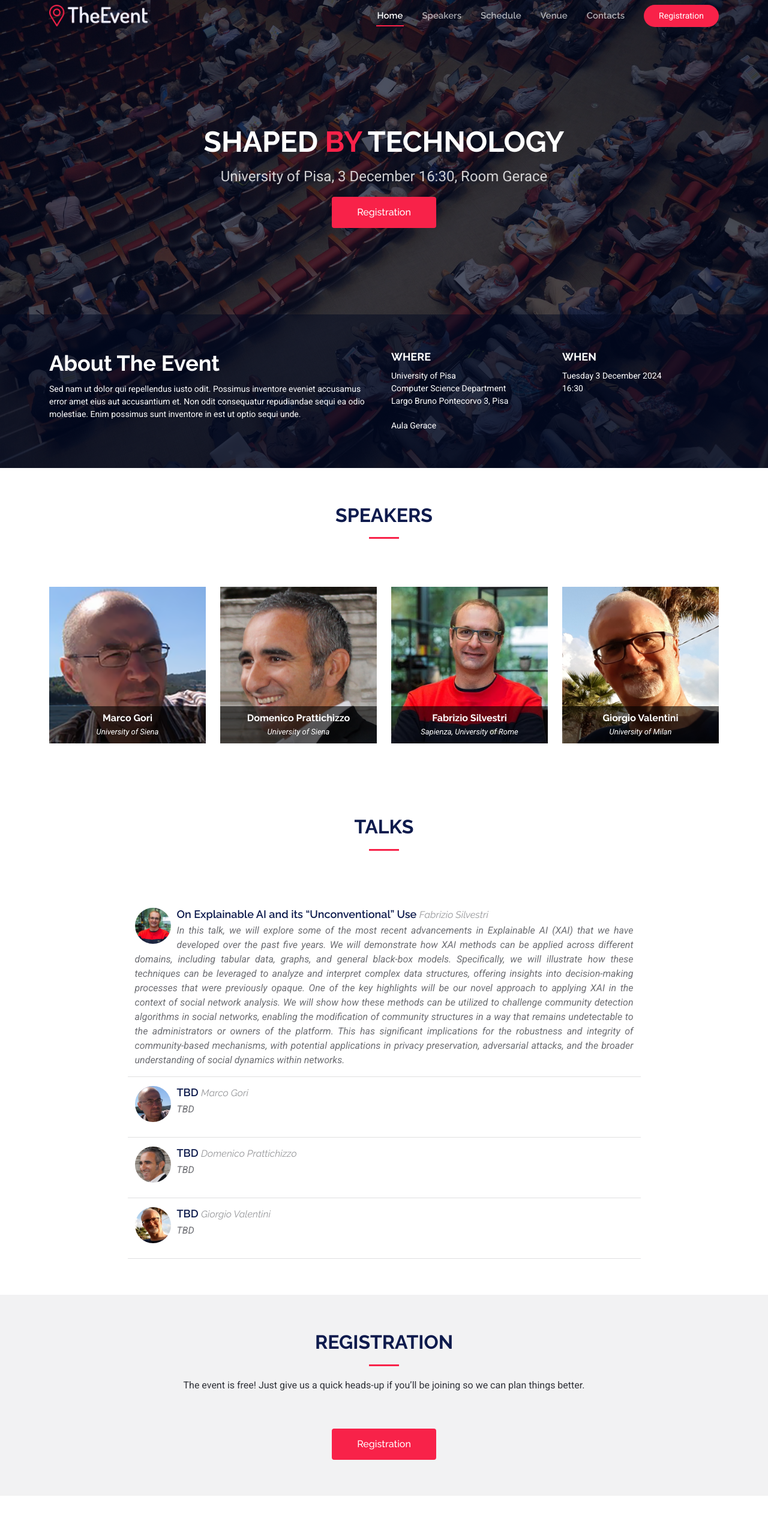
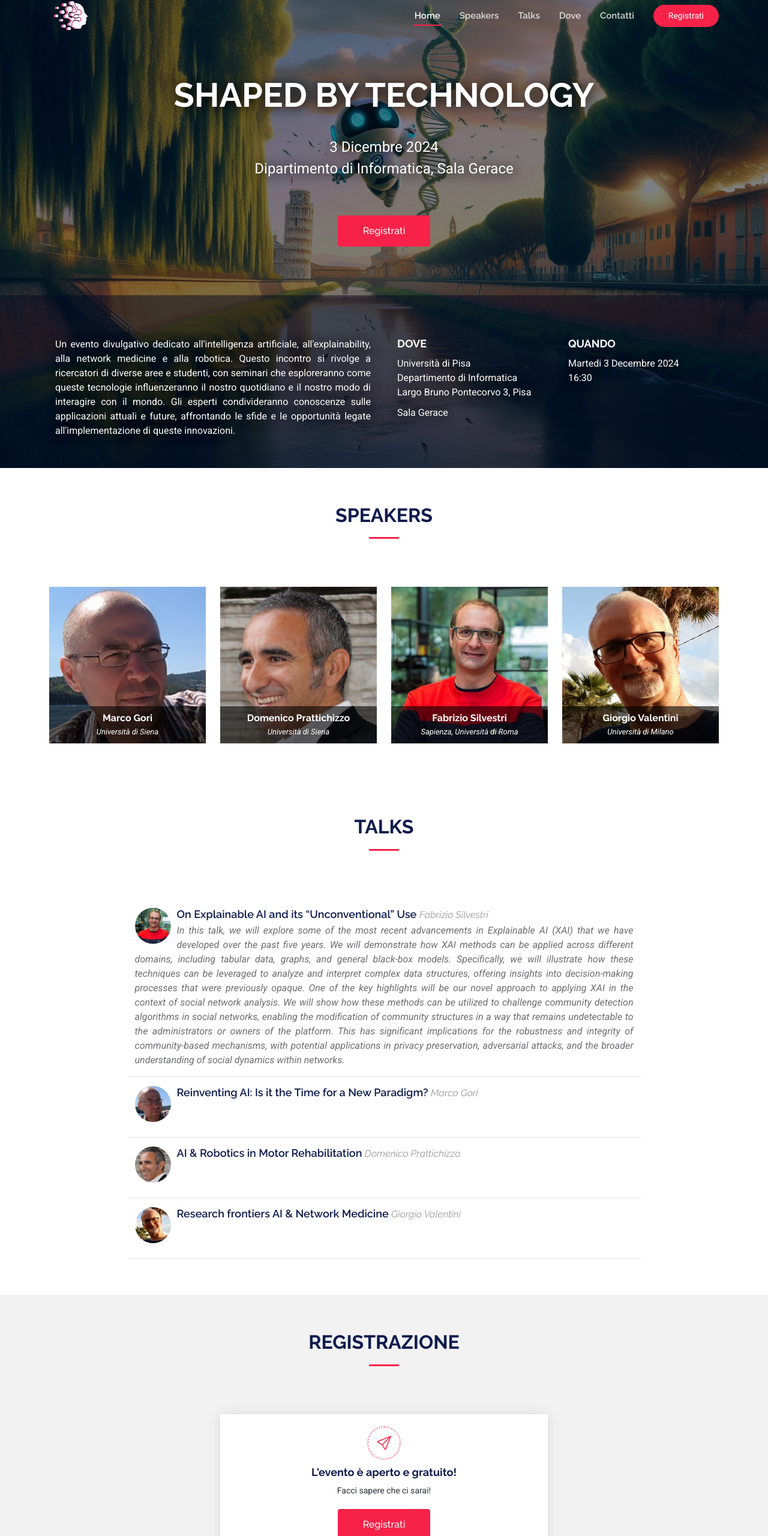
Before and after one commit to ShapedByTechnology/ShapedByTechnology.github.io, a plain HTML site: page index.html in a window 1280 px wide. Shown: the part 20-2580 px from the top of the page at 60% size. Drawn offline with Linux system fonts and the light colour scheme; a web font is replaced by a local one.

Commit message:
Many changes: translated, background, logos, fonts, etc.

```diff
--- a/assets/css/main.css
+++ b/assets/css/main.css
@@ -14,6 +14,7 @@
 :root {
   --default-font: "Roboto",  system-ui, -apple-system, "Segoe UI", Roboto, "Helvetica Neue", Arial, "Noto Sans", "Liberation Sans", sans-serif, "Apple Color Emoji", "Segoe UI Emoji", "Segoe UI Symbol", "Noto Color Emoji";
   --heading-font: "Raleway",  sans-serif;
+  --master-font: "Telegraf", "Raleway",  sans-serif;
   --nav-font: "Raleway",  sans-serif;
 }
 
@@ -29,7 +30,7 @@
 
 /* Nav Menu Colors - The following color variables are used specifically for the navigation menu. They are separate from the global colors to allow for more customization options */
 :root {
-  --nav-color: rgba(255, 255, 255, 0.65);  /* The default color of the main navmenu links */
+  --nav-color: rgba(255, 255, 255, 0.8);  /* The default color of the main navmenu links */
   --nav-hover-color: #ffffff; /* Applied to main navmenu links when they are hovered over or active */
   --nav-mobile-background-color: #ffffff; /* Used as the background color for mobile navigation menu */
   --nav-dropdown-background-color: #ffffff; /* Used as the background color for dropdown items that appear when hovering over primary navigation items */
@@ -226,7 +227,7 @@ h6 {
   --heading-color: #ffffff;
   color: var(--default-color);
   background-color: var(--background-color);
-  padding: 20px 0;
+  padding: 10px 0;
   transition: all 0.5s;
   z-index: 997;
 }
@@ -236,7 +237,7 @@ h6 {
 }
 
 .header .logo img {
-  max-height: 36px;
+  max-height: 72px;
   margin-right: 8px;
 }
 
@@ -891,7 +892,7 @@ section,
 
 .hero:before {
   content: "";
-  background: color-mix(in srgb, var(--background-color), transparent 30%);
+  background: color-mix(in srgb, var(--background-color), transparent 50%);
   position: absolute;
   inset: 0;
   z-index: 2;
@@ -904,8 +905,19 @@ section,
 
 .hero h2 {
   margin: 0;
-  font-size: 48px;
+  font-family: var(--master-font);
+  font-size: 56px;
   font-weight: 700;
+  text-shadow: 2px 2px 20px #000000;
+}
+
+.hero h2 img {
+  position: relative;
+  display: inline-block;
+  top: -5px;
+  width: 60px;
+  height: 60px;
+  margin: 0px 5px;
 }
 
 .hero h2 span {
@@ -913,7 +925,8 @@ section,
 }
 
 .hero p {
-  color: color-mix(in srgb, var(--default-color), transparent 20%);
+  text-shadow: 2px 2px 20px #000000;
+  color: color-mix(in srgb, var(--default-color));
   margin: 10px 0 0 0;
   font-size: 24px;
 }
@@ -959,13 +972,13 @@ section,
   font-size: 18px;
   font-weight: bold;
   text-transform: uppercase;
-  margin-bottom: 10px;
+  margin: 10px;
   color: #fff;
 }
 
 .hero .about-info p {
-  font-size: 14px;
-  margin-bottom: 20px;
+  font-size: 16px;
+  margin: 10px;
   color: #fff;
 }
 
@@ -1517,6 +1530,7 @@ section,
   font-weight: 500;
   transition: 0.3s;
   font-family: var(--heading-font);
+  margin: 20px;
 }
 
 .buy-tickets .buy-btn:hover {
@@ -1551,13 +1565,13 @@ section,
 /*--------------------------------------------------------------
 # Contact Section
 --------------------------------------------------------------*/
-.contact .info-item {
+.info-item {
   background-color: var(--surface-color);
   padding: 20px 0 30px 0;
   box-shadow: 0px 0px 20px rgba(0, 0, 0, 0.1);
 }
 
-.contact .info-item i {
+.info-item i {
   font-size: 20px;
   color: var(--accent-color);
   width: 56px;
@@ -1572,17 +1586,21 @@ section,
   border: 2px dotted color-mix(in srgb, var(--accent-color), transparent 40%);
 }
 
-.contact .info-item h3 {
+.info-item h3 {
   font-size: 20px;
   font-size: 18px;
   font-weight: 700;
   margin: 10px 0;
 }
 
-.contact .info-item p {
+.info-item p {
   padding: 0;
   margin-bottom: 0;
   font-size: 14px;
+}
+
+.info-item a {
+  color: var(--heading-color);
 }
 
 .contact .php-email-form {
--- a/index.html
+++ b/index.html
@@ -9,13 +9,14 @@
   <meta name="keywords" content="">
 
   <!-- Favicons -->
-  <link href="assets/img/favicon.png" rel="icon">
-  <link href="assets/img/apple-touch-icon.png" rel="apple-touch-icon">
+  <link href="assets/img/logos/logo-testa-NR.svg" rel="icon">
+  <link href="assets/img/logos/logo-testa-NR.svg" rel="apple-touch-icon">
 
   <!-- Fonts -->
   <link href="https://fonts.googleapis.com" rel="preconnect">
   <link href="https://fonts.gstatic.com" rel="preconnect" crossorigin>
   <link href="https://fonts.googleapis.com/css2?family=Roboto:ital,wght@0,100;0,300;0,400;0,500;0,700;0,900;1,100;1,300;1,400;1,500;1,700;1,900&family=Raleway:ital,wght@0,100;0,200;0,300;0,400;0,500;0,600;0,700;0,800;0,900;1,100;1,200;1,300;1,400;1,500;1,600;1,700;1,800;1,900&display=swap" rel="stylesheet">
+  <link href="https://fonts.cdnfonts.com/css/telegraf" rel="stylesheet">
 
   <!-- Vendor CSS Files -->
   <link href="assets/vendor/bootstrap/css/bootstrap.min.css" rel="stylesheet">
@@ -23,7 +24,7 @@
   <link href="assets/vendor/aos/aos.css" rel="stylesheet">
 
   <!-- Main CSS File -->
-  <link href="assets/css/main.css" rel="stylesheet">
+  <link href="assets/css/main.css?v=1.0" rel="stylesheet">
   <link href="assets/css/team.css" rel="stylesheet">
 
   <!-- =======================================================
@@ -41,7 +42,7 @@
     <div class="container-fluid container-xl position-relative d-flex align-items-center">
 
       <a href="index.html" class="logo d-flex align-items-center me-auto">
-        <img src="assets/img/logo.png" alt="">
+        <img src="assets/img/logos/logo-testa-BR.svg" alt="">
         <!-- Uncomment the line below if you also wish to use an text logo -->
         <!-- <h1 class="sitename">TheEvent</h1>  -->
       </a>
@@ -50,30 +51,39 @@
         <ul>
           <li><a href="#hero" class="active">Home<br></a></li>
           <li><a href="#speakers">Speakers</a></li>
-          <li><a href="#schedule">Schedule</a></li>
-          <li><a href="#venue">Venue</a></li>
-          <li><a href="#contact">Contacts</a></li>
+          <li><a href="#schedule">Talks</a></li>
+          <li><a href="#venue">Dove</a></li>
+          <li><a href="#contact">Contatti</a></li>
         </ul>
         <i class="mobile-nav-toggle d-xl-none bi bi-list"></i>
       </nav>
 
-      <a class="cta-btn d-none d-sm-block" href="#buy-tickets">Registration</a>
+      <a class="cta-btn d-none d-sm-block" href="#buy-tickets">Registrati</a>
 
     </div>
   </header>
 
   <main class="main">
 
+    <style>
+      .text-justify {
+          text-align: justify;
+      }
+    </style>
+
     <!-- Hero Section -->
     <section id="hero" class="hero section dark-background">
 
-      <img src="assets/img/hero-bg.jpg" alt="" data-aos="fade-in" class="">
+      <img src="assets/img/pisarobot.jpeg" alt="" data-aos="fade-in" class="">
 
       <div class="container d-flex flex-column align-items-center text-center mt-auto">
-        <h2 data-aos="fade-up" data-aos-delay="100" class="">SHAPED <span>BY</span> TECHNOLOGY</h2>
-        <p data-aos="fade-up" data-aos-delay="200">University of Pisa, 3 December 16:30, Room Gerace</p>
+
+        <h2 data-aos="fade-up" data-aos-delay="100" class="">SHAPED BY TECHNOLOGY</h2>
+        <br>
+        <p data-aos="fade-up" data-aos-delay="200">3 Dicembre 2024<br>Dipartimento di Informatica, Sala Gerace</p>
+        <br>
         <div data-aos="fade-up" data-aos-delay="300" class="mt-3 mb-3 buy-tickets">
-            <div class="text-center"><a href="#buy-tickets" class="buy-btn">Registration</a></div>
+            <div class="text-center"><a href="https://www.eventbrite.com/e/biglietti-shaped-by-technology-1086998595059?aff=oddtdtcreator" class="buy-btn">Registrati</a></div>
         </div>
       </div>
 
@@ -81,20 +91,18 @@
 
         <div class="container position-relative" data-aos="fade-up">
           <div class="row">
-            <div class="col-lg-6">
-              <h2>About The Event</h2>
-              <p>Sed nam ut dolor qui repellendus iusto odit. Possimus inventore eveniet accusamus error amet eius aut
-                accusantium et. Non odit consequatur repudiandae sequi ea odio molestiae. Enim possimus sunt inventore in
-                est ut optio sequi unde.</p>
+            <div class="col-lg-6 text-justify">
+
+              <p>Un evento divulgativo dedicato all'intelligenza artificiale, all'explainability, alla network medicine e alla robotica. Questo incontro si rivolge a ricercatori di diverse aree e studenti, con seminari che esploreranno come queste tecnologie influenzeranno il nostro quotidiano e il nostro modo di interagire con il mondo. Gli esperti condivideranno conoscenze sulle applicazioni attuali e future, affrontando le sfide e le opportunità legate all'implementazione di queste innovazioni.</p>
             </div>
             <div class="col-lg-3">
-              <h3>Where</h3>
-              <p>University of Pisa<br>Computer Science Department<br>Largo Bruno Pontecorvo 3, Pisa</p>
-              <p>Aula Gerace</p>
+              <h3>Dove</h3>
+              <p>Università di Pisa<br>Departimento di Informatica<br>Largo Bruno Pontecorvo 3, Pisa</p>
+              <p>Sala Gerace</p>
             </div>
             <div class="col-lg-3">
-              <h3>When</h3>
-              <p>Tuesday 3 December 2024<br>16:30</p>
+              <h3>Quando</h3>
+              <p>Martedi 3 Decembre 2024<br>16:30</p>
             </div>
           </div>
         </div>
@@ -121,7 +129,7 @@
               <div class="member-info">
                 <div class="member-info-content">
                   <h4>Marco Gori</h4>
-                  <span>University of Siena</span>
+                  <span>Università di Siena</span>
                 </div>
               </div>
             </div>
@@ -133,7 +141,7 @@
               <div class="member-info">
                 <div class="member-info-content">
                   <h4>Domenico Prattichizzo</h4>
-                  <span>University of Siena</span>
+                  <span>Università di Siena</span>
                 </div>
               </div>
             </div>
@@ -145,7 +153,7 @@
               <div class="member-info">
                 <div class="member-info-content">
                   <h4>Fabrizio Silvestri</h4>
-                  <span>Sapienza, University of Rome</span>
+                  <span>Sapienza, Università di Roma</span>
                 </div>
               </div>
             </div>
@@ -157,7 +165,7 @@
               <div class="member-info">
                 <div class="member-info-content">
                   <h4>Giorgio Valentini</h4>
-                  <span>University of Milan</span>
+                  <span>Università di Milano</span>
                 </div>
               </div>
             </div>
@@ -185,12 +193,6 @@
           <!-- Schdule Day 1 -->
           <div role="tabpanel" class="col-lg-9 tab-pane fade show active" id="day-1">
 
-            <style>
-              .text-justify {
-                  text-align: justify;
-              }
-            </style>
-
             <div class="row schedule-item">
               <div class="col-md-12 text-justify">
                 <div class="speaker">
@@ -207,8 +209,8 @@
                 <div class="speaker">
                   <img src="assets/img/speakers/gori.png" alt="Marco Gori">
                 </div>
-                <h4>TBD <span>Marco Gori</span></h4>
-                <p>TBD</p>
+                <h4>Reinventing AI: Is it the Time for a New Paradigm? <span>Marco Gori</span></h4>
+                <p></p>
               </div>
             </div>
 
@@ -217,8 +219,8 @@
                 <div class="speaker">
                   <img src="assets/img/speakers/prattichizzo.jpg" alt="Domenico Prattichizzo">
                 </div>
-                <h4>TBD <span>Domenico Prattichizzo</span></h4>
-                <p>TBD</p>
+                <h4>AI & Robotics in Motor Rehabilitation <span>Domenico Prattichizzo</span></h4>
+                <p></p>
               </div>
             </div>
 
@@ -227,8 +229,8 @@
                 <div class="speaker">
                   <img src="assets/img/speakers/valentini.jpeg" alt="Giorgio Valentini">
                 </div>
-                <h4>TBD <span>Giorgio Valentini</span></h4>
-                <p>TBD</p>
+                <h4>Research frontiers AI & Network Medicine <span>Giorgio Valentini</span></h4>
+                <p></p>
               </div>
             </div>
 
@@ -244,15 +246,20 @@
 
       <!-- Section Title -->
       <div class="container section-title" data-aos="fade-up">
-        <h2>REGISTRATION<br></h2>
-        <p>The event is free! Just give us a quick heads-up if you’ll be joining so we can plan things better.</p>
+        <h2>REGISTRAZIONE<br></h2>
       </div><!-- End Section Title -->
 
       <div class="container">
 
         <div class="row gy-4" data-aos="fade-up" data-aos-delay="100">
-          <div class="col-lg-12 d-flex align-items-center justify-content-center">
-            <div class="text-center"><a href="#" class="buy-btn">Registration</a></div>
+          <div class="col-lg-3"></div>
+          <div class="col-lg-6">
+            <div class="info-item d-flex flex-column align-items-center justify-content-center" data-aos="fade-up" data-aos-delay="200">
+              <i class="bi bi-send"></i>
+              <h3>L'evento è aperto e gratuito!</h3>
+              <p>Facci sapere che ci sarai!</p>
+              <div class="text-center"><a href="https://www.eventbrite.com/e/biglietti-shaped-by-technology-1086998595059?aff=oddtdtcreator" class="buy-btn">Registrati</a></div>
+            </div>
           </div>
         </div>
 
@@ -266,7 +273,7 @@
 
       <!-- Section Title -->
       <div class="container section-title" data-aos="fade-up">
-        <h2>VENUE</h2>
+        <h2>LUOGO</h2>
       </div><!-- End Section Title -->
 
       <div class="container" data-aos="fade-up" data-aos-delay="100">
@@ -277,19 +284,10 @@
           <div class="col-lg-6">
             <div class="info-item d-flex flex-column justify-content-center align-items-center" data-aos="fade-up" data-aos-delay="200">
               <i class="bi bi-geo-alt"></i>
-              <h3>Address</h3>
-              <p>University of Pisa<br>Computer Science Department<br>Largo Bruno Pontecorvo 3, Pisa<br>Aula Gerace</p>
+              <h3><u><a href="https://maps.app.goo.gl/eVw6kxbgAevL49ge9">Google Maps</a></u></h3>
+              <p>Università di Pisa<br>Departimento di Informatica<br>Largo Bruno Pontecorvo 3, Pisa<br>Sala Gerace</p>
             </div>
           </div><!-- End Info Item -->
-
-        </div>
-
-        <div class="row gy-4 mt-1">
-          <div class="col-lg-3"></div>
-
-          <div class="col-lg-6" data-aos="fade-up" data-aos-delay="300">
-            <iframe src="https://www.google.com/maps/embed?pb=!1m18!1m12!1m3!1d5767.052637947306!2d10.40340759033339!3d43.72039209658029!2m3!1f0!2f0!3f0!3m2!1i1024!2i768!4f13.1!3m3!1m2!1s0x12d591bcbfe591bb%3A0x91d311f58e2115b6!2sDipartimento%20di%20Informatica!5e0!3m2!1sit!2sit!4v1731418271771!5m2!1sit!2sit" frameborder="0" style="border:0; width: 100%; height: 400px;" allowfullscreen="" loading="lazy" referrerpolicy="no-referrer-when-downgrade"></iframe>
-          </div><!-- End Google Maps -->
 
         </div>
 
@@ -302,7 +300,7 @@
 
       <!-- Section Title -->
       <div class="container section-title" data-aos="fade-up">
-        <h2>CONTACTS</h2>
+        <h2>CONTATTI</h2>
       </div><!-- End Section Title -->
 
       <div class="container" data-aos="fade-up" data-aos-delay="100">
```
Also changed, not shown: assets/img/hero-bg.jpg (deleted), assets/img/logos/logo-testa-BR.svg (added), assets/img/logos/logo-testa-NR.svg (added), assets/img/pisarobot.jpeg (added).
